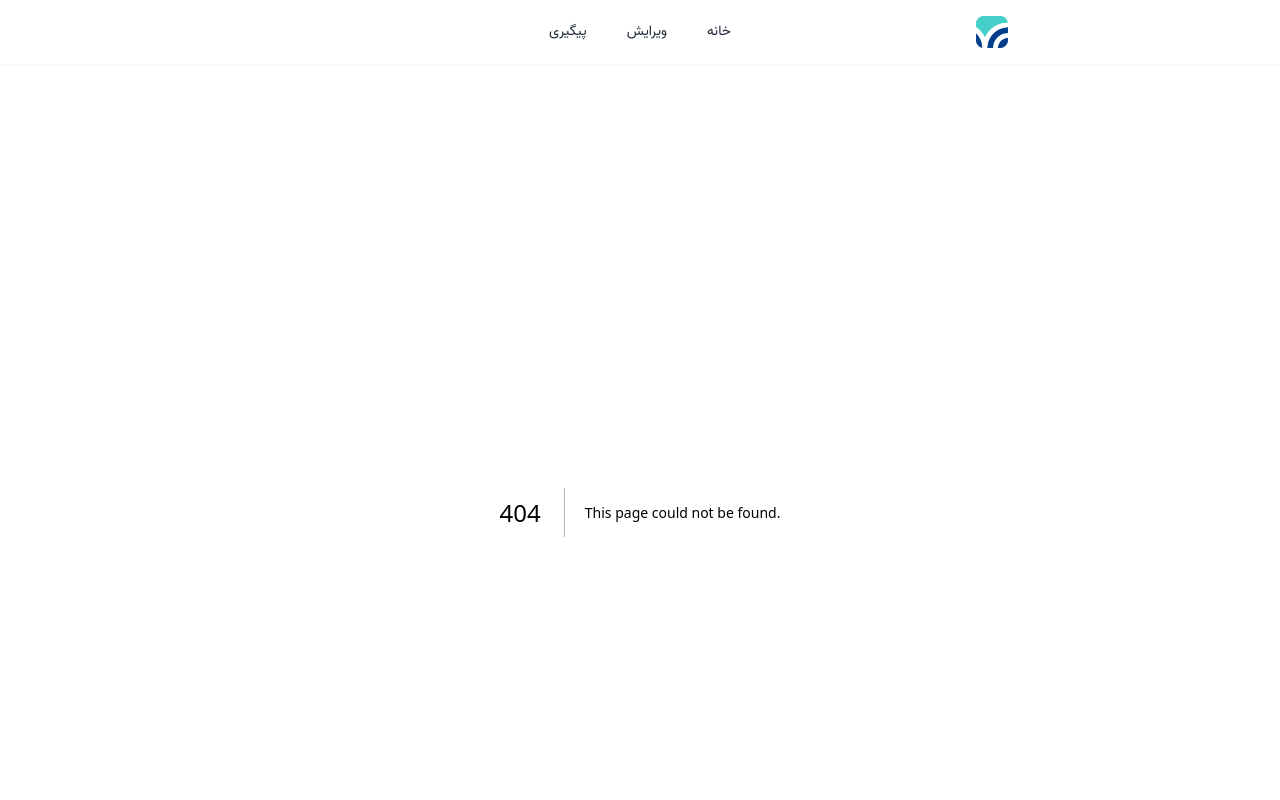
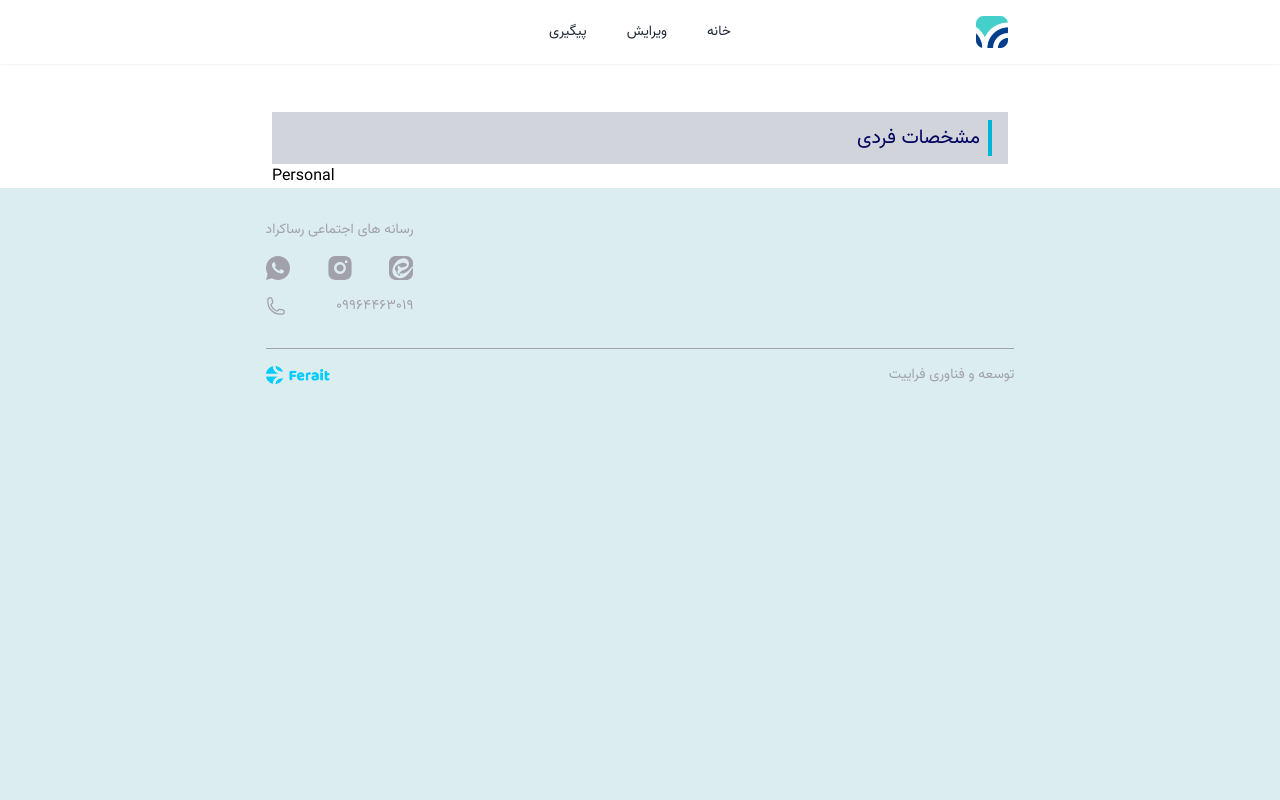
Before and after one commit to pouria-drd/rasacrowd, a Next.js app: page /survey/personal in a window 1280 px wide. Before the commit this address had no page. Shown: the top 800 px of the page. Built offline with nearby package versions, Linux system fonts and the light colour scheme.

Commit message:
added badge component and survay/personal rout

```diff
--- /dev/null
+++ b/app/components/Badge.tsx
@@ -0,0 +1,20 @@
+interface BadgeProps {
+    badgeColor?: 'green' | 'blue' | 'orange';
+}
+
+const Badge = (props: BadgeProps) => {
+    const { badgeColor = 'blue' } = props;
+
+    const cardLineColors = {
+        'green': "bg-rasa-green-800",
+        'blue': "bg-rasa-blue-300",
+        'orange': "bg-rasa-orange-800",
+    }
+
+    return (
+        <span className={`${cardLineColors[badgeColor]} w-1 h-9`}>
+        </span>
+    )
+}
+
+export default Badge
--- a/app/components/SurveyLinkCard.tsx
+++ b/app/components/SurveyLinkCard.tsx
@@ -1,4 +1,6 @@
-import Link from "next/link"
+import Link from "next/link";
+
+import Badge from "./Badge";
 import ArrowIcon from "./icons/ArrowIcon";
 
 interface SurveyLinkCardProps {
@@ -8,12 +10,6 @@ interface SurveyLinkCardProps {
 }
 
 const SurveyLinkCard = ({ title, text, badgeColor = 'green' }: SurveyLinkCardProps) => {
-    const cardLineColors = {
-        'green': "bg-rasa-green-800",
-        'blue': "bg-rasa-blue-800",
-        'orange': "bg-rasa-orange-800",
-    }
-
     return (
         <Link href={""} className="bg-rasa-blue-50 font-vazir hover:shadow-md transition-all
         flex
@@ -25,8 +21,7 @@ const SurveyLinkCard = ({ title, text, badgeColor = 'green' }: SurveyLinkCardPro
                         {title}
                     </h3>
 
-                    <span className={`${cardLineColors[badgeColor]} rounded-sm w-1 h-8 p-[2px]`}>
-                    </span>
+                    <Badge badgeColor={badgeColor} />
                 </div>
 
                 <div className="w-full">
--- /dev/null
+++ b/app/survey/components/SectionTitle.tsx
@@ -0,0 +1,28 @@
+import Badge from "@/app/components/Badge";
+
+interface SectionTitleProps {
+    title: string;
+    badgeColor?: 'green' | 'blue' | 'orange';
+}
+
+const SectionTitle = (props: SectionTitleProps) => {
+    const { badgeColor = 'blue' } = props;
+
+    return (
+        <>
+            <div
+                className="bg-gray-300
+                flex items-center justify-end gap-2
+                px-4 py-2">
+
+                <h2 className="text-rasa-blue-800 text-lg sm:text-xl">
+                    {props.title}
+                </h2>
+
+                <Badge badgeColor={badgeColor} />
+            </div>
+        </>
+    )
+}
+
+export default SectionTitle
--- /dev/null
+++ b/app/survey/page.tsx
@@ -0,0 +1,7 @@
+const page = () => {
+    return (
+        <div>page</div>
+    )
+}
+
+export default page
--- /dev/null
+++ b/app/survey/personal/page.tsx
@@ -0,0 +1,12 @@
+import SectionTitle from "../components/SectionTitle"
+
+const Personal = () => {
+    return (
+        <div className="font-vazir">
+            <SectionTitle title="مشخصات فردی" />
+            Personal
+        </div>
+    )
+}
+
+export default Personal
```
